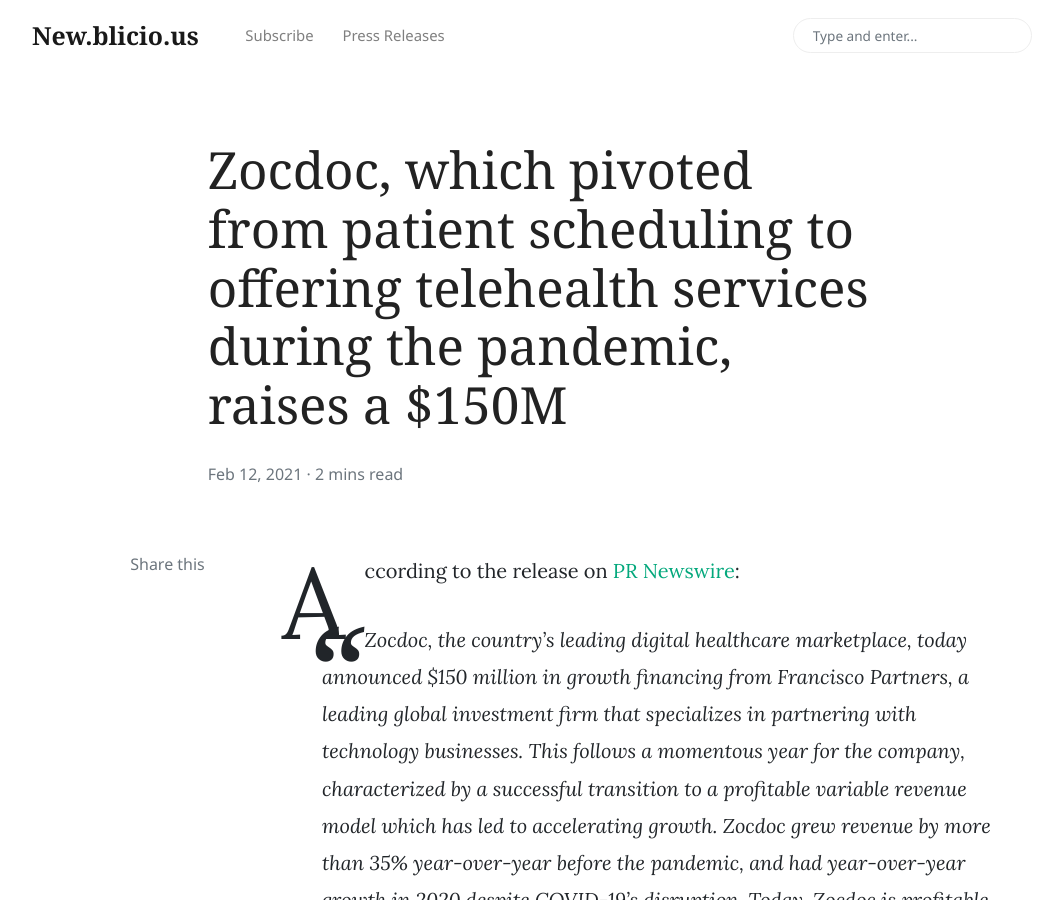
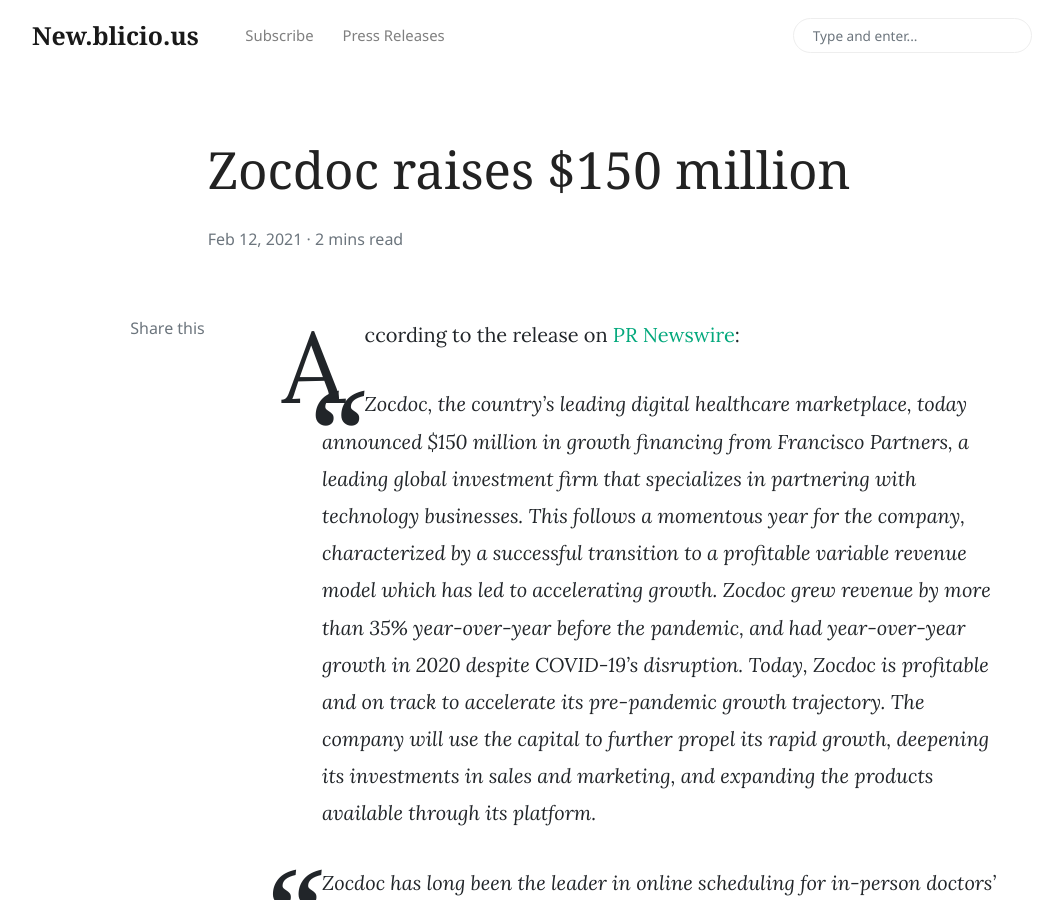
Before and after one commit to lilyfreelancer/Startup-News, a Jekyll site: the page built from _posts/2021-02-12-zocdoc-150-million.md, in a window 1280 px wide and 900 px high. Shown: the whole window, without its empty margins (88-1151 px from the left). Built offline with Jekyll 4.4.1, drawn with Linux system fonts in a browser that asks for light colours; nearby versions of some CDN libraries; comment, search, counter and statistics services are not loaded.

Commit message:
Update 2021-02-12-zocdoc-150-million.md

```diff
--- a/_posts/2021-02-12-zocdoc-150-million.md
+++ b/_posts/2021-02-12-zocdoc-150-million.md
@@ -1,5 +1,5 @@
 ---
-title: Zocdoc, which pivoted from patient scheduling to offering telehealth services during the pandemic, raises a $150M
+title: Zocdoc raises $150 million
 layout: post
 permalink: /zocdoc-raises-150-million
 ---
```
